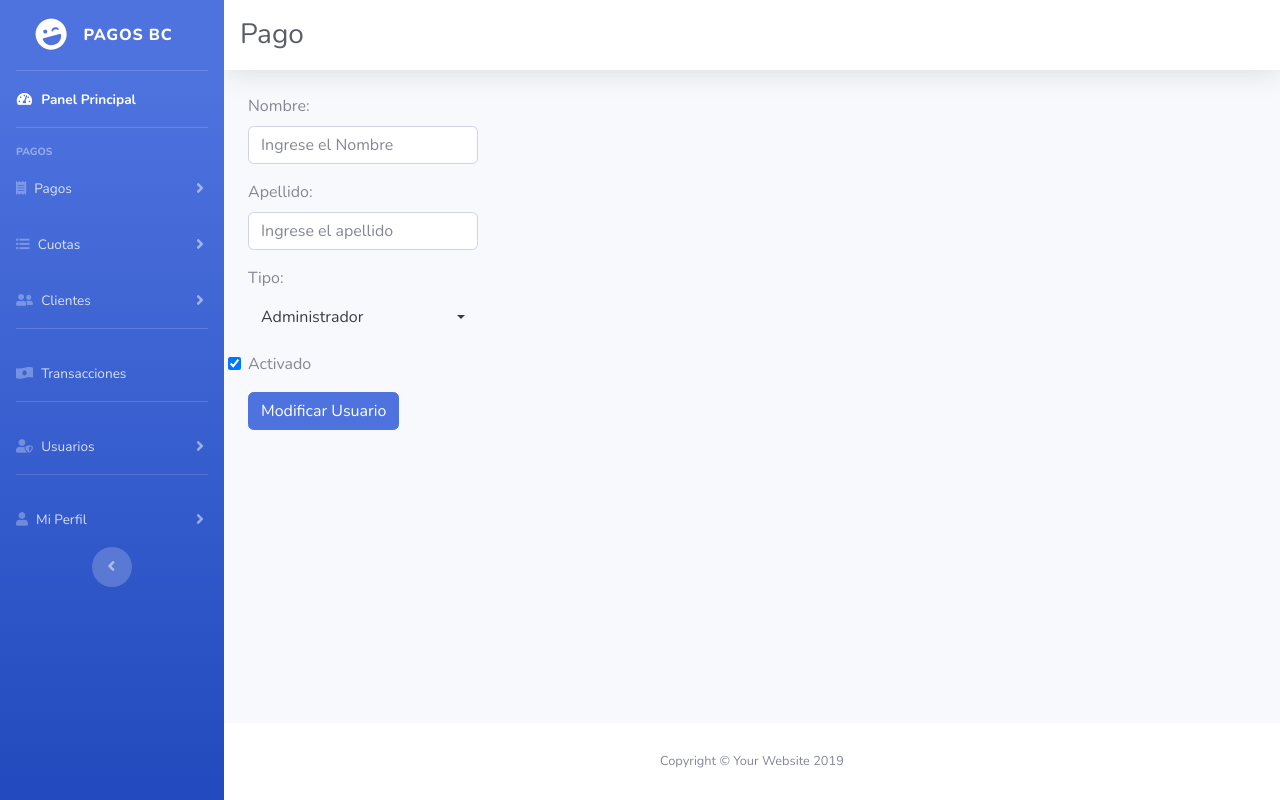
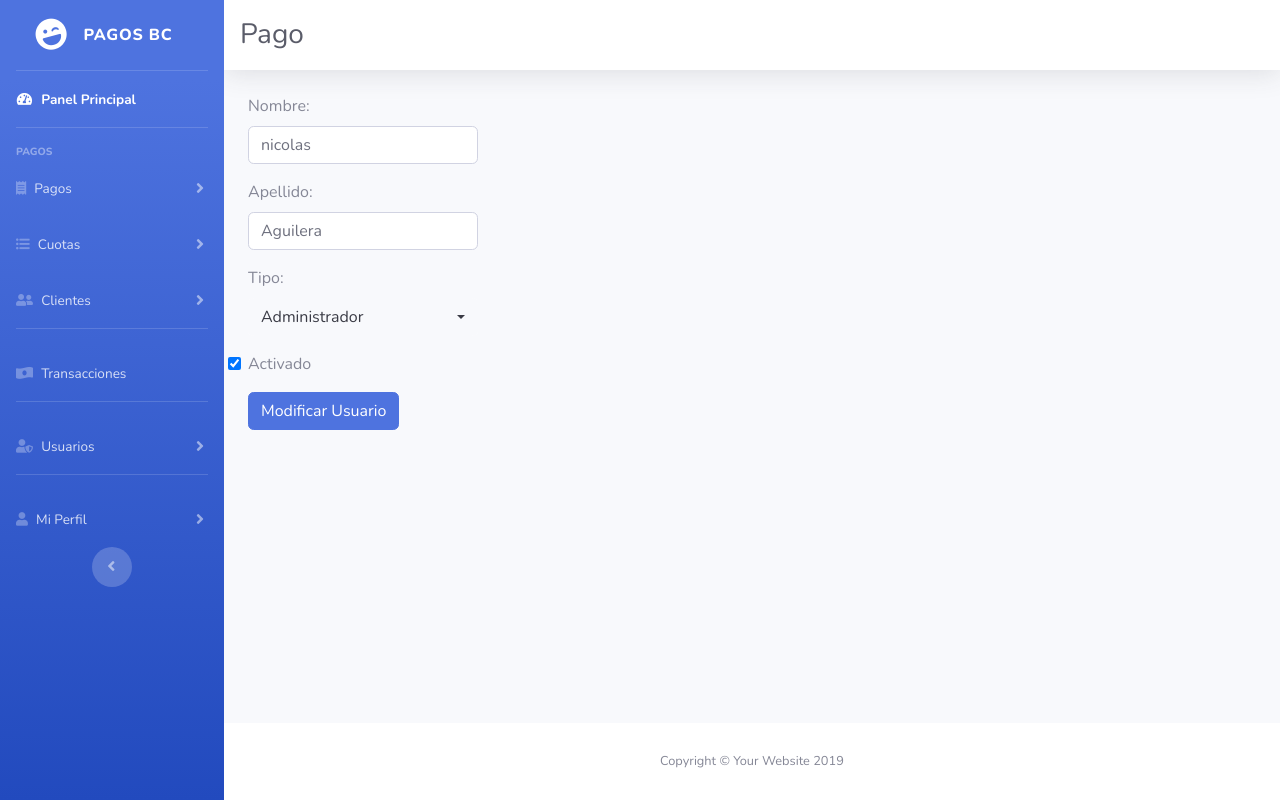
Before and after one commit to nicoaguilerapy/django-pagobc, a Django app: page /profiles/update/1/ in a window 1280 px wide. Run offline with Django 3.2, Linux system fonts and the light colour scheme; a user stored in the database is signed in; data comes from the database, SQL or seed files in the repository; both versions use the stored data as it was after the commit; some libraries are stand-ins or nearby versions.

Commit message:
correcciuon de erroires

```diff
--- a/profiles/templates/profiles/profile_form.html
+++ b/profiles/templates/profiles/profile_form.html
@@ -15,11 +15,11 @@
             {% csrf_token %}
             <div class="form-group">
                 <label for="">Nombre:</label>
-                <input type="text" name="first_name" class="form-control" placeholder="Ingrese el Nombre" id="first_name" maxlength="200" required >
+                <input type="text" name="first_name" class="form-control" value={{profile_obj.first_name}} placeholder="Ingrese el Nombre" id="first_name" maxlength="200" required >
             </div>
             <div class="form-group">
                 <label for="">Apellido:</label>
-                <input type="text" name="last_name" class="form-control" placeholder="Ingrese el apellido" id="last_name" maxlength="220" required >
+                <input type="text" name="last_name" class="form-control" value={{profile_obj.last_name}} placeholder="Ingrese el apellido" id="last_name" maxlength="220" required >
             </div>
             <div class="form-group">
                 <label for="">Tipo:</label>
--- a/profiles/views.py
+++ b/profiles/views.py
@@ -100,10 +100,14 @@ def profile_update(request, *args, **kwargs):
 
         if request.method == 'POST':
             data = request.POST
+            print(data)
             profile_obj.company = empresa
             profile_obj.first_name = data.get('first_name')
             profile_obj.last_name = data.get('last_name')
-            profile_obj.active = data.get('active')
+            if data.get('active') == 'on':
+                profile_obj.active = True
+            else:
+                profile_obj.active = False
             profile_obj.save()
 
             return redirect('profile_list')
```
Also changed, not shown: db.sqlite3.
